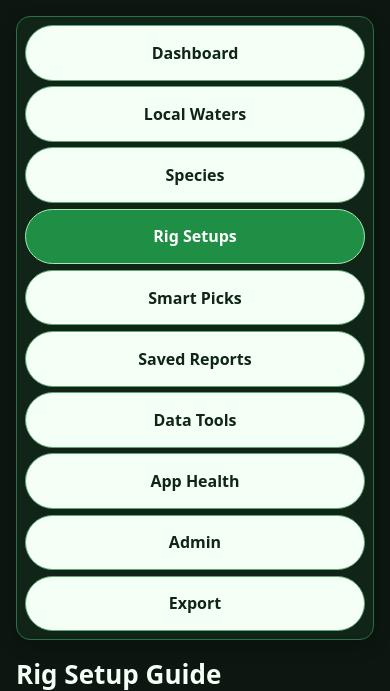
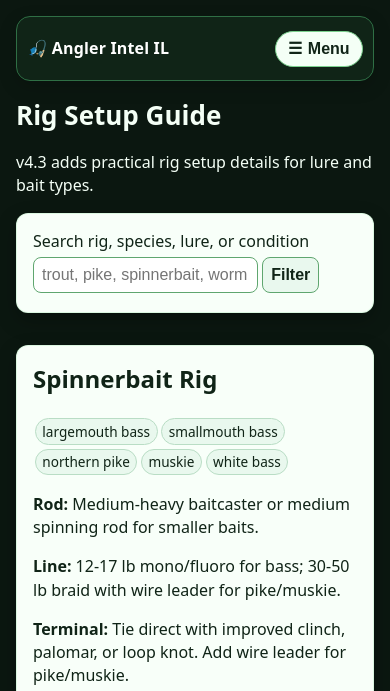
Before and after one commit to jamaver/angler-intel-il, a Flask app: page /rigs in a window 390 px wide. Shown: the top 691 px of the page. Run offline with Flask 3, Linux system fonts and the light colour scheme.

Commit message:
Add v4.4.1 hamburger navigation and smart picks polish

```diff
--- a/static/css/style.css
+++ b/static/css/style.css
@@ -771,3 +771,147 @@ button {
   font-weight: 800;
 }
 /* end Angler Intel IL v4.4 Smart Recommendations */
+
+/* Angler Intel IL v4.4.1 responsive hamburger navigation */
+.ai-main-tabs.ai-menu-shell {
+  display: block !important;
+  margin: 0.75rem 0 1rem 0;
+  padding: 0.65rem;
+  border: 1px solid #2f6f45;
+  border-radius: 14px;
+  background: #102417;
+  box-shadow: 0 6px 18px rgba(0, 0, 0, 0.18);
+}
+
+.ai-menu-top {
+  display: flex;
+  align-items: center;
+  justify-content: space-between;
+  gap: 0.75rem;
+}
+
+.ai-menu-brand {
+  display: inline-flex;
+  align-items: center;
+  min-height: 2.25rem;
+  color: #ffffff !important;
+  font-weight: 900;
+  text-decoration: none;
+  letter-spacing: 0.01em;
+}
+
+.ai-menu-brand:visited {
+  color: #ffffff !important;
+}
+
+.ai-menu-toggle {
+  display: none;
+  min-height: 2.25rem;
+  padding: 0.45rem 0.75rem;
+  border-radius: 999px;
+  border: 1px solid #7ad08d;
+  background: #f4fff6;
+  color: #102417;
+  font-weight: 900;
+  cursor: pointer;
+}
+
+.ai-menu-panel {
+  display: flex;
+  flex-wrap: wrap;
+  gap: 0.45rem;
+  align-items: center;
+  margin-top: 0.55rem;
+}
+
+.ai-menu-panel .ai-main-tab {
+  display: inline-flex;
+  align-items: center;
+  justify-content: center;
+  min-height: 2.25rem;
+  padding: 0.45rem 0.75rem;
+  border-radius: 999px;
+  border: 1px solid #5fa66f;
+  text-decoration: none;
+  font-weight: 800;
+  line-height: 1;
+  color: #102417 !important;
+  background: #f4fff6;
+}
+
+.ai-menu-panel .ai-main-tab:visited {
+  color: #102417 !important;
+}
+
+.ai-menu-panel .ai-main-tab:hover,
+.ai-menu-panel .ai-main-tab:focus {
+  text-decoration: none;
+  background: #dff6e5;
+  color: #06150a !important;
+  border-color: #7ad08d;
+  transform: translateY(-1px);
+}
+
+.ai-menu-panel .ai-main-tab.active {
+  background: #1f8f45;
+  color: #ffffff !important;
+  border-color: #a6e8b6;
+}
+
+.ai-menu-panel .ai-main-tab.active:visited {
+  color: #ffffff !important;
+}
+
+@media (max-width: 820px) {
+  .ai-menu-toggle {
+    display: inline-flex;
+    align-items: center;
+    justify-content: center;
+    gap: 0.35rem;
+  }
+
+  .ai-menu-panel {
+    display: none;
+    margin-top: 0.65rem;
+    flex-direction: column;
+    align-items: stretch;
+  }
+
+  .ai-main-tabs.ai-menu-shell.open .ai-menu-panel {
+    display: flex;
+  }
+
+  .ai-menu-panel .ai-main-tab {
+    width: 100%;
+    justify-content: flex-start;
+    border-radius: 12px;
+    padding: 0.7rem 0.85rem;
+  }
+}
+
+@media (min-width: 821px) {
+  .ai-main-tabs.ai-menu-shell .ai-menu-panel {
+    display: flex !important;
+  }
+}
+/* end Angler Intel IL v4.4.1 responsive hamburger navigation */
+
+/* Angler Intel IL v4.4.1 Smart Picks polish */
+.ai-smart-panel h2,
+.ai-local-waters-panel h2,
+.ai-rig-panel h2,
+.ai-dashboard-section-controls h2 {
+  letter-spacing: -0.01em;
+}
+
+.ai-smart-card p,
+.ai-local-water-card p,
+.ai-rig-card p {
+  margin-top: 0.35rem;
+  margin-bottom: 0.55rem;
+}
+
+.ai-dashboard-section-controls button {
+  cursor: pointer;
+}
+/* end Angler Intel IL v4.4.1 Smart Picks polish */
--- a/static/js/global_nav_v433.js
+++ b/static/js/global_nav_v433.js
@@ -1,25 +1,29 @@
 /*
-  Angler Intel IL v4.3.3
-  Safe global navigation cleanup.
+  Angler Intel IL v4.4.1
+  Responsive global navigation.
 
-  This updates/creates the nav tabs in the browser instead of rewriting Python
-  triple-quoted HTML strings.
+  Replaces any old ai-main-tabs nav with one consistent menu.
+  Desktop: full tab row.
+  Mobile/narrow: hamburger menu.
 */
 (function () {
   "use strict";
 
   const NAV_ITEMS = [
     ["/", "Dashboard"],
+    ["/recommendations", "Smart Picks"],
     ["/waters", "Local Waters"],
     ["/species", "Species"],
     ["/rigs", "Rig Setups"],
-    ["/recommendations", "Smart Picks"],
     ["/reports", "Saved Reports"],
     ["/data-tools", "Data Tools"],
     ["/app-health", "App Health"],
     ["/admin", "Admin"],
     ["/exports", "Export"]
   ];
+
+  const MENU_ID = "aiGlobalMenuPanel";
+  const BUTTON_ID = "aiGlobalMenuToggle";
 
   function activeForPath() {
     const path = window.location.pathname || "/";
@@ -28,7 +32,7 @@
 
     const matches = NAV_ITEMS
       .map(([href]) => href)
-      .filter(href => href !== "/" && path === href || path.startsWith(href + "/"))
+      .filter(href => href !== "/" && (path === href || path.startsWith(href + "/")))
       .sort((a, b) => b.length - a.length);
 
     return matches[0] || "/";
@@ -36,18 +40,63 @@
 
   function buildNav() {
     const active = activeForPath();
+
     const nav = document.createElement("nav");
+    nav.className = "ai-main-tabs ai-menu-shell";
+    nav.setAttribute("aria-label", "Angler Intel navigation");
 
-    nav.className = "ai-main-tabs";
-    nav.setAttribute("aria-label", "Angler Intel navigation");
+    const top = document.createElement("div");
+    top.className = "ai-menu-top";
+
+    const brand = document.createElement("a");
+    brand.className = "ai-menu-brand";
+    brand.href = "/";
+    brand.textContent = "🎣 Angler Intel IL";
+
+    const button = document.createElement("button");
+    button.id = BUTTON_ID;
+    button.className = "ai-menu-toggle";
+    button.type = "button";
+    button.setAttribute("aria-controls", MENU_ID);
+    button.setAttribute("aria-expanded", "false");
+    button.innerHTML = "<span aria-hidden='true'>☰</span> Menu";
+
+    top.appendChild(brand);
+    top.appendChild(button);
+
+    const panel = document.createElement("div");
+    panel.id = MENU_ID;
+    panel.className = "ai-menu-panel";
 
     for (const [href, label] of NAV_ITEMS) {
       const a = document.createElement("a");
       a.href = href;
       a.textContent = label;
       a.className = href === active ? "ai-main-tab active" : "ai-main-tab";
-      nav.appendChild(a);
+      panel.appendChild(a);
     }
+
+    nav.appendChild(top);
+    nav.appendChild(panel);
+
+    button.addEventListener("click", function () {
+      const isOpen = nav.classList.toggle("open");
+      button.setAttribute("aria-expanded", isOpen ? "true" : "false");
+    });
+
+    document.addEventListener("click", function (event) {
+      if (!nav.contains(event.target)) {
+        nav.classList.remove("open");
+        button.setAttribute("aria-expanded", "false");
+      }
+    });
+
+    document.addEventListener("keydown", function (event) {
+      if (event.key === "Escape") {
+        nav.classList.remove("open");
+        button.setAttribute("aria-expanded", "false");
+      }
+    });
 
     return nav;
   }
@@ -65,6 +114,7 @@
     if (!body) return;
 
     const firstMeaningful = body.querySelector("h1, main, section, .card");
+
     if (firstMeaningful && firstMeaningful.parentNode) {
       firstMeaningful.parentNode.insertBefore(fresh, firstMeaningful);
     } else {
```
Also changed, not shown: data/app_version.json (+7 -4 lines), static/js/dashboard_sections_v431.js (+14 -8 lines).
